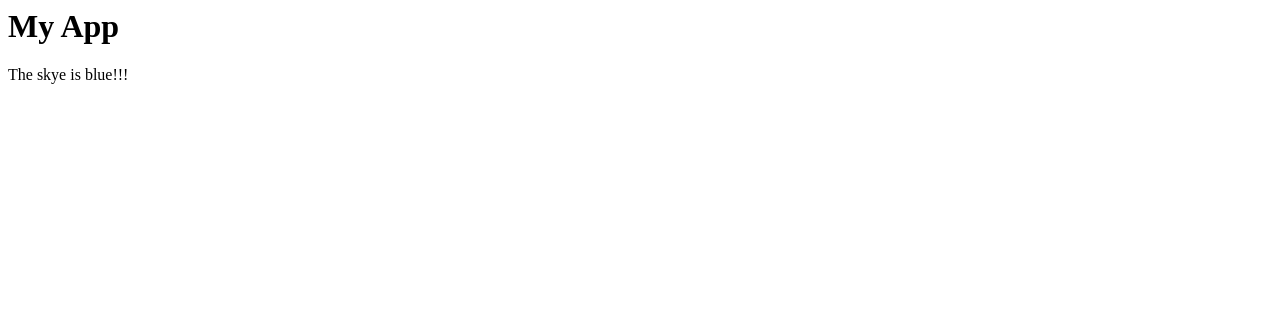
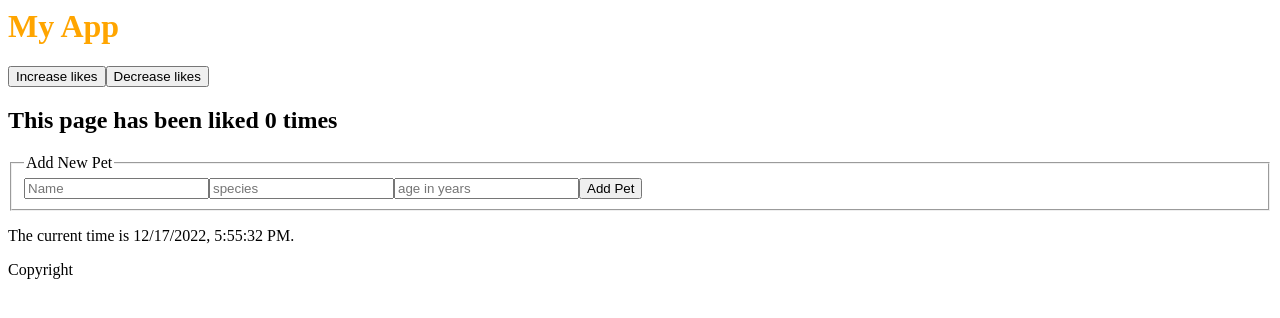
Before and after one commit to shamanskiy/learning-react, a React app in the folder react/basicReactApp/: page / in a window 1280 px wide. Built offline with nearby package versions, Linux system fonts and the light colour scheme.

Commit message:
implement basic react app

```diff
--- a/react/basicReactApp/app/Main.js
+++ b/react/basicReactApp/app/Main.js
@@ -4,14 +4,124 @@ import ReactDOM from "react-dom/client"
 function ExampleComponent() {
   return (
     <div>
-      <h1>My App</h1>
-      <p>The skye is blue!!!</p>
+      <Header />
+      <LikeArea />
+      <PetArea />
+      <TimeArea />
+      <Footer />
     </div>
   )
 }
+
+function Header() {
+  return <h1 className="special">My App</h1>
+}
+
+function TimeArea() {
+  const [theTime, setTime] = React.useState(new Date().toLocaleString())
+
+  React.useEffect(() => {
+    const interval = setInterval(() => setTime(new Date().toLocaleString()), 1000)
+    return () => {
+      clearInterval(interval)
+    }
+  }, [])
+
+  return <p>The current time is {theTime}.</p>
+}
+
+function PetArea() {
+  const [pets, setPets] = React.useState([])
+
+  // run only once when the component is first rendered
+  React.useEffect(() => {
+    if (localStorage.getItem("basicReactApp/pets")) {
+      setPets(JSON.parse(localStorage.getItem("basicReactApp/pets")))
+    }
+  }, [])
+
+  // run every time the component is updated
+  React.useEffect(() => {
+    localStorage.setItem("basicReactApp/pets", JSON.stringify(pets))
+  }, [pets])
+
+  return (
+    <>
+      <AddPetForm setPets={setPets} />
+      <ul>
+        {pets.map(pet => (
+          <Pet setPets={setPets} id={pet.id} name={pet.name} species={pet.species} age={pet.age} key={pet.id} />
+        ))}
+      </ul>
+    </>
+  )
+}
+
+function Pet(props) {
+  function handleDelete() {
+    props.setPets(prev => prev.filter(pet => pet.id != props.id))
+  }
+
+  return (
+    <li>
+      {props.name} is a {props.species} and is {props.age} years old.
+      <button onClick={handleDelete}>Delete</button>
+    </li>
+  )
+}
+
+function AddPetForm(props) {
+  const [name, setName] = React.useState()
+  const [species, setSpecies] = React.useState()
+  const [age, setAge] = React.useState()
+
+  function handleSubmit(e) {
+    e.preventDefault()
+    props.setPets(prev => prev.concat({ name, species, age, id: Date.now() }))
+    setName("")
+    setSpecies("")
+    setAge("")
+  }
+
+  return (
+    <form onSubmit={handleSubmit}>
+      <fieldset>
+        <legend>Add New Pet</legend>
+        <input value={name} onChange={e => setName(e.target.value)} placeholder="Name" />
+        <input value={species} onChange={e => setSpecies(e.target.value)} placeholder="species" />
+        <input value={age} onChange={e => setAge(e.target.value)} placeholder="age in years" />
+        <button>Add Pet</button>
+      </fieldset>
+    </form>
+  )
+}
+
+function LikeArea() {
+  const [numberLikes, setNumberLikes] = React.useState(0)
+
+  function increaseHandler() {
+    setNumberLikes(prev => prev + 1)
+  }
+
+  function decreaseHandler() {
+    setNumberLikes(prev => Math.max(0, prev - 1))
+  }
+  return (
+    <>
+      <button onClick={increaseHandler}>Increase likes</button>
+      <button onClick={decreaseHandler}>Decrease likes</button>
+      <h2>This page has been liked {numberLikes} times</h2>
+    </>
+  )
+}
+
+function Footer() {
+  return <footer>Copyright</footer>
+}
+
 const root = ReactDOM.createRoot(document.querySelector("#app"))
 root.render(<ExampleComponent />)
 
 if (module.hot) {
-  module.hot.except()
+  module.hot.accept()
 }
--- a/react/basicReactApp/app/index.html
+++ b/react/basicReactApp/app/index.html
@@ -4,6 +4,11 @@
     <meta http-equiv="X-UA-Compatible" content="IE=edge" />
     <meta name="viewport" content="width=device-width, initial-scale=1.0" />
     <title>Document</title>
+    <style>
+      .special {
+        color: orange;
+      }
+    </style>
   </head>
   <body>
     <div id="app"></div>
```
